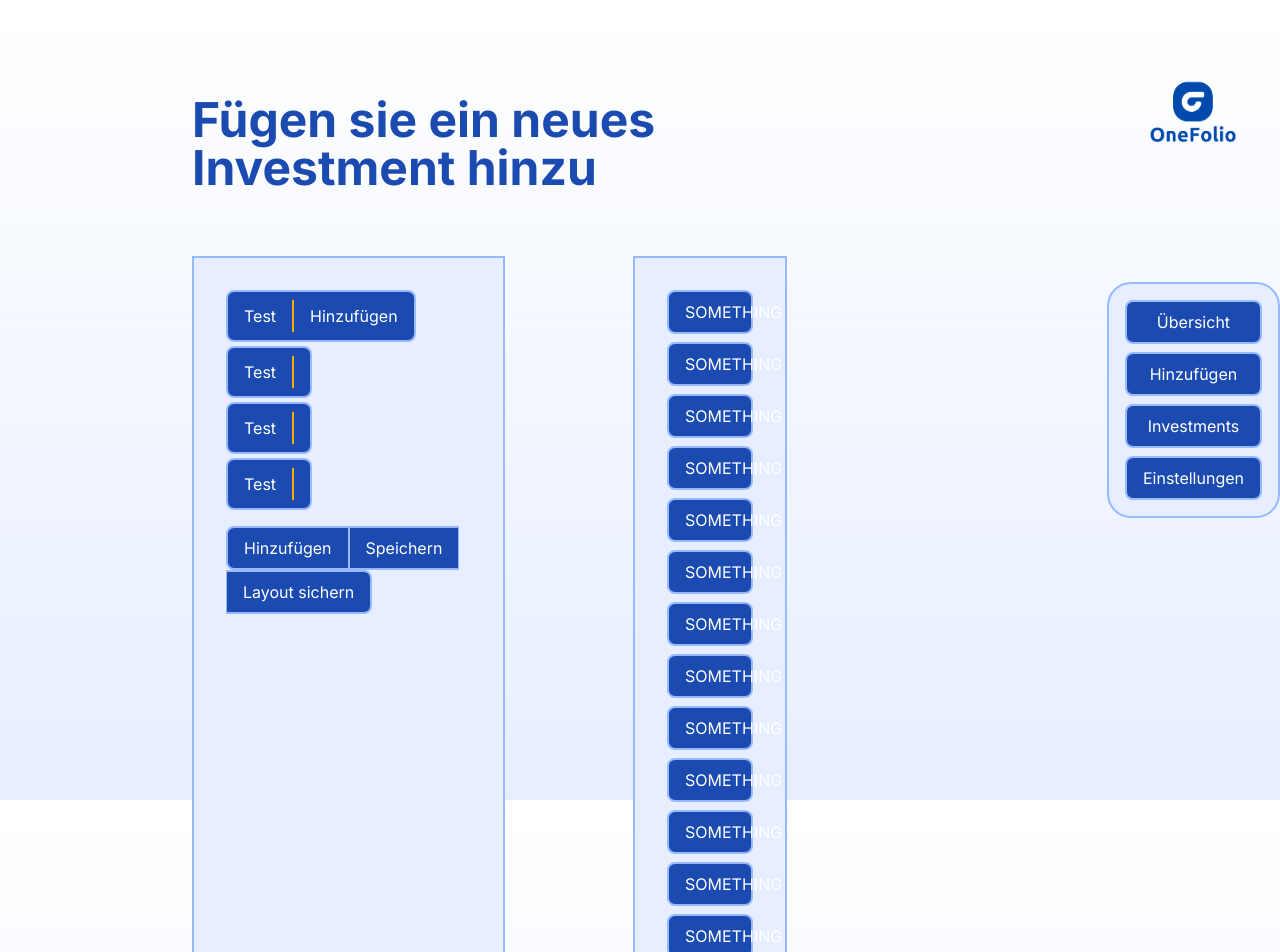
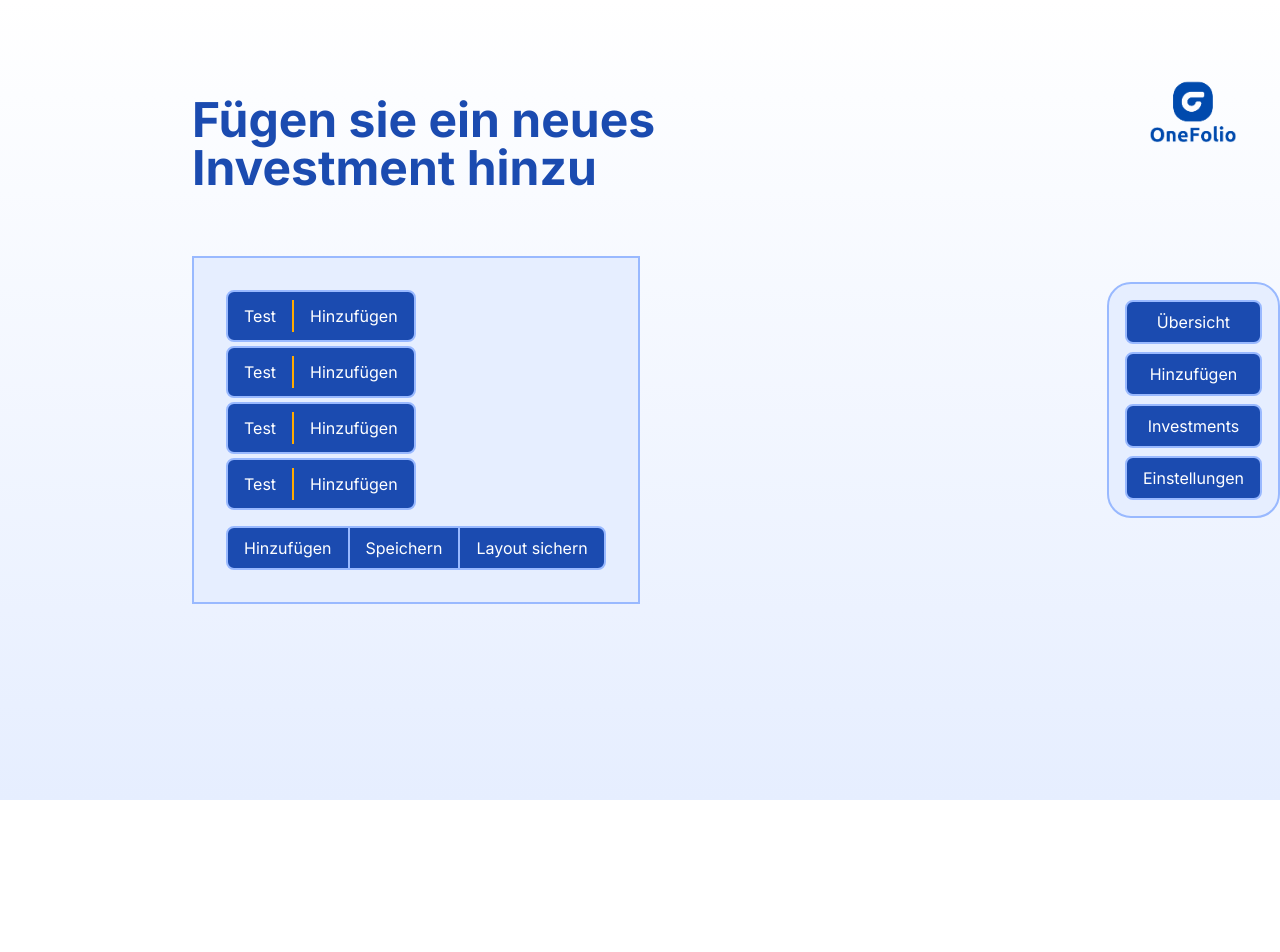
Before and after one commit to luca-engels-eprocessing/OneFolio, a Next.js app: page /add in a window 1280 px wide. Shown: the top 952 px of the page. After the commit the page ends 800 px from the top, so only its background shows below. Built offline with nearby package versions, Linux system fonts and the light colour scheme.

Commit message:
Better display for add list

```diff
--- a/app/add/page.tsx
+++ b/app/add/page.tsx
@@ -1,154 +1,79 @@
 "use client"
+import {useState} from "react";
+
 export default function page() {
+    const [showForm, setShowForm] = useState(false);
+    const selectionAddClick = (text: string) => {
+        addButtonToForm(text);
+    }
+    const [formContent, setFormContent] = useState([<></>]);
+    const categoryClick = () => {
+        setShowForm(true);
+    }
+    const selectionClick = () => {
+        setShowForm(false);
+    }
+    const addButtonToForm = (text:string) => {
+        console.log("ADD ",text)
+        const buttonCode = (
+            <button type={"button"} onClick={selectionClick} className="btn-nav rounded-lg px-4 py-2">
+                <p>{text}</p>
+            </button>
+        );
+        console.log(buttonCode)
+        console.log(formContent)
+        const currFormCont = [...formContent, buttonCode];
+        console.log(currFormCont)
+        setFormContent(currFormCont);
+    };
+
     return (
         <main className="flex h-screen w-screen flex-col gap-16 py-24 pl-48 pr-64">
             <div className={""}>
                 <h1 className={"h1"}>Fügen sie ein neues Investment hinzu</h1>
             </div>
             <div className={"flex flex-row overflow-clip gap-32"}>
-                <form className={"border-def bg-sec w-fit p-8 flex gap-1 flex-col items-start"}>
-                    <button  onClick={(e) => {
-                        e.preventDefault();
-                        console.log("CLICK")
-                    }} className={"btn-nav flex flex-row px-4 py-2 rounded-lg gap-4 justify-center items-center"}>
+                <form className={"border-def bg-sec w-fit h-fit p-8 flex gap-1 flex-col items-start"}>
+                    <button type={"button"} onClick={categoryClick} className={"btn-nav flex flex-row px-4 py-2 rounded-lg gap-4 justify-center items-center"}>
                         <p className={"rounded-l-lg"}>Test</p>
                         <div className={"h-8 border-r-2 border-accentLight dark:border-accentDark"} />
                         <p className={"rounded-l-lg"}>Hinzufügen</p>
                     </button>
-                    <button  onClick={(e) => {
-                        e.preventDefault();
-                        console.log("CLICK")
-                    }} className={"btn-nav flex flex-row px-4 py-2 rounded-lg gap-4 justify-center items-center"}>
+                    <button type={"button"} onClick={categoryClick}
+                            className={"btn-nav flex flex-row px-4 py-2 rounded-lg gap-4 justify-center items-center"}>
                         <p className={"rounded-l-lg"}>Test</p>
-                        <div className={"h-8 border-r-2 border-accentLight dark:border-accentDark"} />
+                        <div className={"h-8 border-r-2 border-accentLight dark:border-accentDark"}/>
+                        <p className={"rounded-l-lg"}>Hinzufügen</p>
                     </button>
-                    <button  onClick={(e) => {
-                        e.preventDefault();
-                        console.log("CLICK")
-                    }} className={"btn-nav flex flex-row px-4 py-2 rounded-lg gap-4 justify-center items-center"}>
+                    <button type={"button"} onClick={categoryClick}
+                            className={"btn-nav flex flex-row px-4 py-2 rounded-lg gap-4 justify-center items-center"}>
                         <p className={"rounded-l-lg"}>Test</p>
-                        <div className={"h-8 border-r-2 border-accentLight dark:border-accentDark"} />
+                        <div className={"h-8 border-r-2 border-accentLight dark:border-accentDark"}/>
+                        <p className={"rounded-l-lg"}>Hinzufügen</p>
                     </button>
-                    <button  onClick={(e) => {
-                        e.preventDefault();
-                        console.log("CLICK")
-                    }} className={"btn-nav flex flex-row px-4 py-2 rounded-lg gap-4 justify-center items-center"}>
+                    <button type={"button"} onClick={categoryClick}
+                            className={"btn-nav flex flex-row px-4 py-2 rounded-lg gap-4 justify-center items-center"}>
                         <p className={"rounded-l-lg"}>Test</p>
-                        <div className={"h-8 border-r-2 border-accentLight dark:border-accentDark"} />
+                        <div className={"h-8 border-r-2 border-accentLight dark:border-accentDark"}/>
+                        <p className={"rounded-l-lg"}>Hinzufügen</p>
                     </button>
                     <div className={"mt-3"}>
-                        <button  onClick={(e) => {
-                        e.preventDefault();
-                        console.log("CLICK")
-                    }} className={"btn-nav border-r-[1px] rounded-l-lg p-2 px-4"}>Hinzufügen</button>
-                        <button  onClick={(e) => {
-                        e.preventDefault();
-                        console.log("CLICK")
-                    }} className={"btn-nav border-x-[1px] p-2 px-4"}>Speichern</button>
-                        <button  onClick={(e) => {
-                        e.preventDefault();
-                        console.log("CLICK")
-                    }} className={"btn-nav border-l-[1px] rounded-r-lg p-2 px-4"}>Layout sichern</button>
+                    <button  onClick={categoryClick} className={"btn-nav border-r-[1px] rounded-l-lg p-2 px-4"}>Hinzufügen</button>
+                        <button  onClick={categoryClick} className={"btn-nav border-x-[1px] p-2 px-4"}>Speichern</button>
+                        <button  onClick={categoryClick} className={"btn-nav border-l-[1px] rounded-r-lg p-2 px-4"}>Layout sichern</button>
                     </div>
                 </form>
-                <form className={"flex flex-col gap-2 bg-sec border-def p-8 overflow-y-scroll scroll-light dark:scroll-dark"}>
-                    <button  onClick={(e) => {
-                        e.preventDefault();
-                        console.log("CLICK")
-                    }} className={"btn-nav rounded-lg px-4 py-2"}>
-                        <p>SOMETHING</p>
-                    </button>
-                    <button  onClick={(e) => {
-                        e.preventDefault();
-                        console.log("CLICK")
-                    }} className={"btn-nav rounded-lg px-4 py-2"}>
-                        <p>SOMETHING</p>
-                    </button>
-                    <button  onClick={(e) => {
-                        e.preventDefault();
-                        console.log("CLICK")
-                    }} className={"btn-nav rounded-lg px-4 py-2"}>
-                        <p>SOMETHING</p>
-                    </button>
-                    <button  onClick={(e) => {
-                        e.preventDefault();
-                        console.log("CLICK")
-                    }} className={"btn-nav rounded-lg px-4 py-2"}>
-                        <p>SOMETHING</p>
-                    </button>
-                    <button  onClick={(e) => {
-                        e.preventDefault();
-                        console.log("CLICK")
-                    }} className={"btn-nav rounded-lg px-4 py-2"}>
-                        <p>SOMETHING</p>
-                    </button>
-                    <button  onClick={(e) => {
-                        e.preventDefault();
-                        console.log("CLICK")
-                    }} className={"btn-nav rounded-lg px-4 py-2"}>
-                        <p>SOMETHING</p>
-                    </button>
-                    <button  onClick={(e) => {
-                        e.preventDefault();
-                        console.log("CLICK")
-                    }} className={"btn-nav rounded-lg px-4 py-2"}>
-                        <p>SOMETHING</p>
-                    </button>
-                    <button  onClick={(e) => {
-                        e.preventDefault();
-                        console.log("CLICK")
-                    }} className={"btn-nav rounded-lg px-4 py-2"}>
-                        <p>SOMETHING</p>
-                    </button>
-                    <button  onClick={(e) => {
-                        e.preventDefault();
-                        console.log("CLICK")
-                    }} className={"btn-nav rounded-lg px-4 py-2"}>
-                        <p>SOMETHING</p>
-                    </button>
-                    <button  onClick={(e) => {
-                        e.preventDefault();
-                        console.log("CLICK")
-                    }} className={"btn-nav rounded-lg px-4 py-2"}>
-                        <p>SOMETHING</p>
-                    </button>
-                    <button  onClick={(e) => {
-                        e.preventDefault();
-                        console.log("CLICK")
-                    }} className={"btn-nav rounded-lg px-4 py-2"}>
-                        <p>SOMETHING</p>
-                    </button>
-                    <button  onClick={(e) => {
-                        e.preventDefault();
-                        console.log("CLICK")
-                    }} className={"btn-nav rounded-lg px-4 py-2"}>
-                        <p>SOMETHING</p>
-                    </button>
-                    <button  onClick={(e) => {
-                        e.preventDefault();
-                        console.log("CLICK")
-                    }} className={"btn-nav rounded-lg px-4 py-2"}>
-                        <p>SOMETHING</p>
-                    </button>
-                    <button  onClick={(e) => {
-                        e.preventDefault();
-                        console.log("CLICK")
-                    }} className={"btn-nav rounded-lg px-4 py-2"}>
-                        <p>SOMETHING</p>
-                    </button>
-                    <button  onClick={(e) => {
-                        e.preventDefault();
-                        console.log("CLICK")
-                    }} className={"btn-nav rounded-lg px-4 py-2"}>
-                        <p>SOMETHING</p>
-                    </button>
-                    <button  onClick={(e) => {
-                        e.preventDefault();
-                        console.log("CLICK")
-                    }} className={"btn-nav rounded-lg px-4 py-2"}>
-                        <p>SOMETHING</p>
-                    </button>
-                </form>
+                {showForm &&
+                    <form
+                        className={"flex-col flex gap-2 bg-sec border-def p-8 overflow-y-scroll scroll-light dark:scroll-dark"}>
+                        {formContent.map((item, index) => (
+                            <div key={index}>{item}</div>
+                        ))}
+                        <button type={"button"} onClick={() => selectionAddClick("text")}
+                                className="btn-nav rounded-lg px-4 py-2">
+                            <p>Neu Hinzufügen</p>
+                        </button>
+                    </form>}
             </div>
         </main>
     );
```
